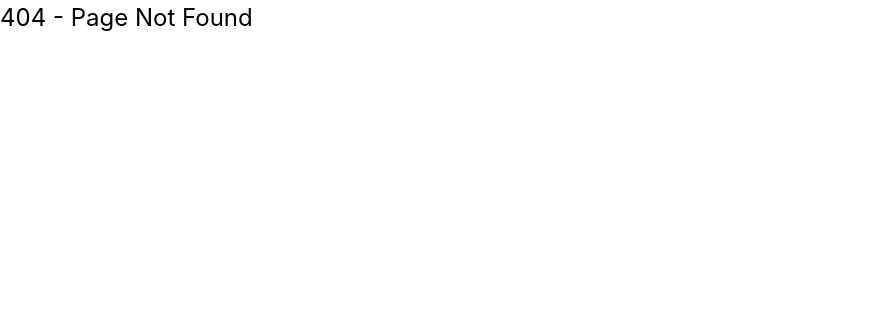
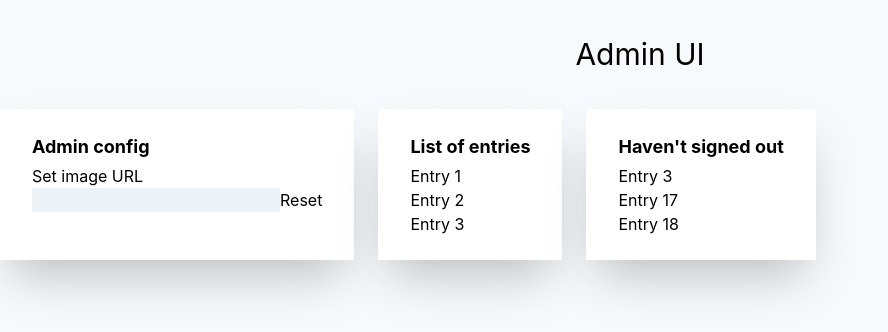
Before and after one commit to SamWoolerton/seamless-sign-in, a Next.js app: page /admin in a window 1280 px wide. Before the commit this address had no page. Shown: the top 332 px of the page, without its empty margins (0-888 px from the left). Built offline with nearby package versions, Linux system fonts and the light colour scheme.

Commit message:
First pass at admin UI

```diff
--- /dev/null
+++ b/pages/admin/index.js
@@ -0,0 +1,34 @@
+export default () => (
+    <div className="h-screen bg-gray-100 pt-8">
+        <div className="text-center text-3xl">Admin UI</div>
+
+        <div className="flex container mx-auto mt-8">
+            <div className="card mr-6 mb-4">
+                <h3>Admin config</h3>
+                <div>
+                    <div>Set image URL</div>
+                    <input className="bg-gray-200" />
+                    <button onClick={"test"}>Reset</button>
+                </div>
+            </div>
+
+            <div className="card mr-6 mb-4">
+                <h3>List of entries</h3>
+                <div>
+                    <div>Entry 1</div>
+                    <div>Entry 2</div>
+                    <div>Entry 3</div>
+                </div>
+            </div>
+
+            <div className="card mr-6 mb-4">
+                <h3>Haven't signed out</h3>
+                <div>
+                    <div>Entry 3</div>
+                    <div>Entry 17</div>
+                    <div>Entry 18</div>
+                </div>
+            </div>
+        </div>
+    </div>
+)
--- a/styles/base.scss
+++ b/styles/base.scss
@@ -1,15 +1,15 @@
 h1 {
-    @apply text-2xl;
+    @apply .text-2xl;
 }
 
 h2 {
-    @apply text-xl;
+    @apply .text-xl;
 }
 
 h3 {
-    @apply text-lg;
+    @apply .text-lg .font-bold .mb-1;
 }
 
 a {
-    @apply text-blue-600 underline;
+    @apply .text-blue-600 .underline;
 }
--- /dev/null
+++ b/styles/composites.scss
@@ -0,0 +1,3 @@
+.card {
+    @apply .bg-white .shadow-2xl .px-8 .py-6;
+}
--- a/styles/global.scss
+++ b/styles/global.scss
@@ -1,4 +1,5 @@
 @import "./tailwind";
+@import "./composites";
 
 html,
 body {
```
